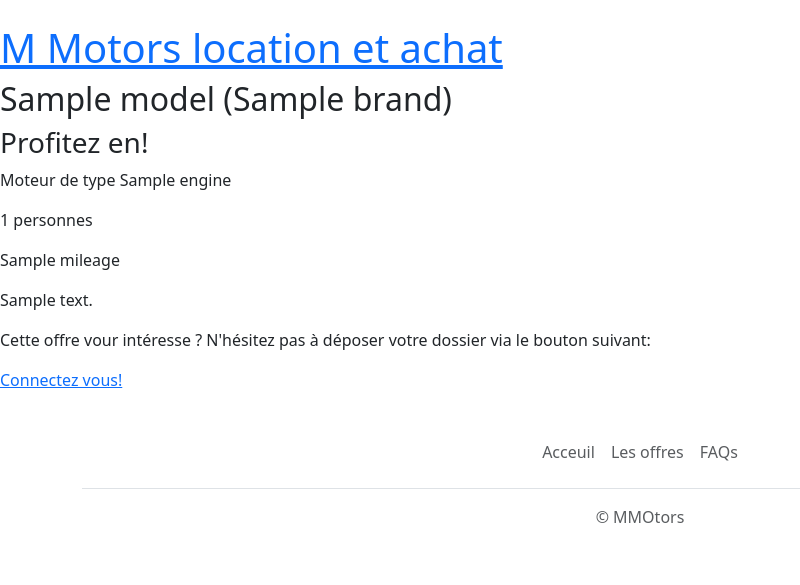
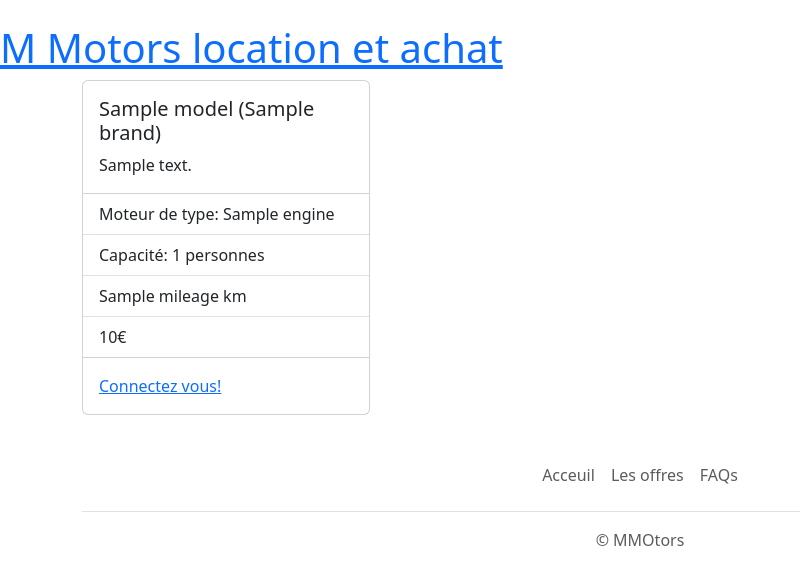
Before and after one commit to FleurD974/Mmotors, a Django app: template store/templates/store/detail.html in a window 1280 px wide. Shown: the part 95-680 px from the top of the page, without its empty margins (0-800 px from the left). Run offline with Django 5.2, Linux system fonts and the light colour scheme; the template is opened without the code that fills it: most values are stand-ins (such as "Sample title", 1, 10 or a date in 2020); some libraries are stand-ins or nearby versions.

Commit message:
Style different page

```diff
--- a/store/templates/store/detail.html
+++ b/store/templates/store/detail.html
@@ -1,18 +1,31 @@
 {% extends "base.html" %}
 
 {% block content %}
-    <h2>{{ car.model }} ({{ car.brand }})</h2>
-    <h3>Profitez en!</h3>
-    <p>Moteur de type {{ car.engine }}</p>
-    <p>{{ car.passenger_number }} personnes</p>
-    <p>{{ car.mileage }}</p>
-    <p>{{ car.description }}</p>
-
-    <p>Cette offre vour intéresse ? N'hésitez pas à déposer votre dossier via le bouton suivant:</p>
-    {% if user.is_authenticated %}
-        <p><a href="{% url 'create-application' car.slug %}">Déposer votre dossier</a></p>
-    {% else %}
-        <p><a href="{% url 'login' %}">Connectez vous!</a></p>
-    {% endif %}
-
+<div class="container">
+    <div class="card" style="width: 18rem;">
+        <div class="card-body">
+            <h5 class="card-title">{{ car.model }} ({{ car.brand }})</h5>
+            <p class="card-text">{{ car.description }}</p>
+        </div>
+        <ul class="list-group list-group-flush">
+            <li class="list-group-item">Moteur de type: {{ car.engine }}</li>
+            <li class="list-group-item">Capacité: {{ car.passenger_number }} personnes</li>
+            <li class="list-group-item">{{ car.mileage}} km</li>
+            <li class="list-group-item">
+                {% if car.is_leased == True %}
+                    {{ car.leasing_price }}€
+                {% else %}
+                    {{ car.purchase_price }}€
+                {% endif %}
+            </li>
+        </ul>
+        <div class="card-body">
+            {% if user.is_authenticated and not user.is_staff %}
+            <a href="{% url 'create-application' car.slug %}" class="card-link">Déposer votre dossier</a>
+            {% else %}
+                <a href="{% url 'login' %}" class="card-link">Connectez vous!</a>
+            {% endif %}
+        </div>
+    </div>
+</div>
 {% endblock %}
```
Also changed, not shown: store/templates/store/leasedOffers.html (+14 -4 lines), store/templates/store/purchasedOffers.html (+13 -4 lines).
